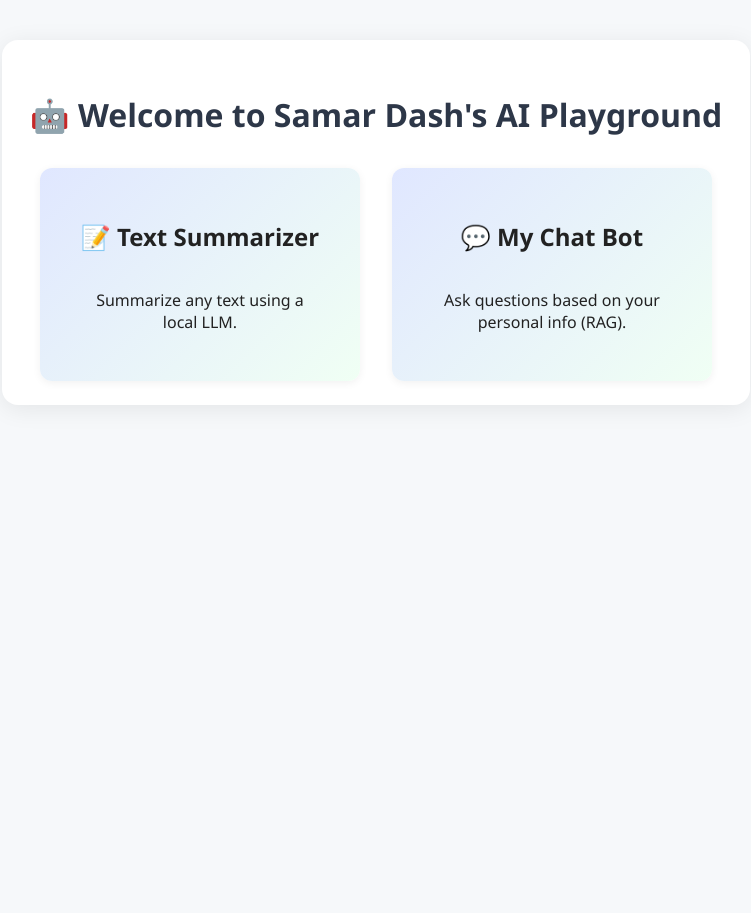
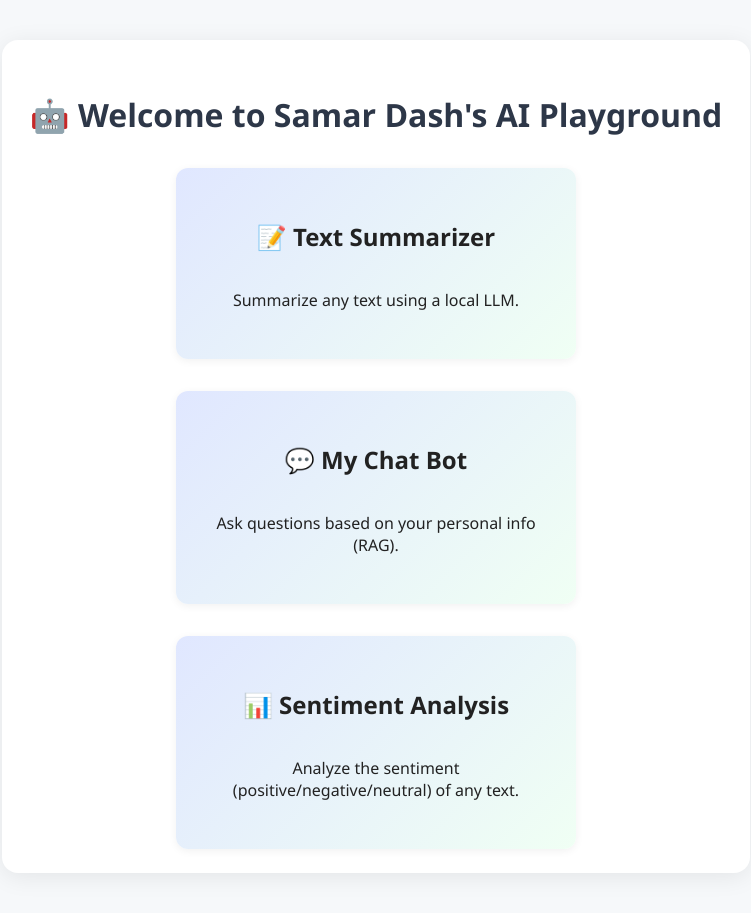
Before and after one commit to 12dit152/my-ai-agents, a FastAPI app: page / in a window 1280 px wide. Shown: the whole page, without its empty margins (264-1015 px from the left). Before the commit the page ends 381 px from the top, so only its background shows below. Run offline with FastAPI, Linux system fonts and the light colour scheme.

Commit message:
add sentiment analysis tool and update README for project overview

```diff
--- a/app.py
+++ b/app.py
@@ -5,6 +5,7 @@
 
 from text_summarisation.api import router as summarizer_router
 from my_chat_bot.api import router as chatbot_router
+from sentiment_analysis.api import router as sentiment_router
 
 app = FastAPI()
 
@@ -14,6 +15,7 @@
     os.path.join(BASE_DIR, "templates"),
     os.path.join(BASE_DIR, "text_summarisation", "templates"),
     os.path.join(BASE_DIR, "my_chat_bot", "templates"),
+    os.path.join(BASE_DIR, "sentiment_analysis", "templates"),
 ]
 
 # Custom Jinja2Templates to support multiple template dirs
@@ -38,3 +40,4 @@
 # Mount routers for each AI tool
 app.include_router(summarizer_router)
 app.include_router(chatbot_router)
+app.include_router(sentiment_router)
--- /dev/null
+++ b/sentiment_analysis/api.py
@@ -0,0 +1,29 @@
+from fastapi import APIRouter, Request, Form
+from fastapi.responses import HTMLResponse
+import subprocess
+import os
+
+router = APIRouter()
+
+TEMPLATE_NAME = "sentiment.html"
+MODEL_NAME = "mistral"
+INPUT_PATH = os.path.join(os.path.dirname(__file__), 'input', 'sample.txt')
+
+@router.get("/sentiment", response_class=HTMLResponse)
+def sentiment_page(request: Request):
+    return request.app.templates.TemplateResponse(TEMPLATE_NAME, {"request": request, "sentiment": None, "input_text": ""})
+
+@router.post("/sentiment", response_class=HTMLResponse)
+def sentiment_submit(request: Request, input_text: str = Form(...)):
+    prompt = (
+        "You are a sentiment analysis expert. "
+        "Analyze the following text and respond with only one word: Positive, Negative, or Neutral. "
+        "Text:\n" + input_text + "\nSentiment:"
+    )
+    result = subprocess.run(
+        ["ollama", "run", MODEL_NAME],
+        input=prompt.encode("utf-8"),
+        stdout=subprocess.PIPE,
+    )
+    sentiment = result.stdout.decode("utf-8").strip()
+    return request.app.templates.TemplateResponse(TEMPLATE_NAME, {"request": request, "sentiment": sentiment, "input_text": input_text})
--- /dev/null
+++ b/sentiment_analysis/input/sample.txt
@@ -0,0 +1,2 @@
+This is a sample text for sentiment analysis.
+You can replace this text with any content you want to analyze for sentiment (positive, negative, or neutral).
--- a/templates/home.html
+++ b/templates/home.html
@@ -9,14 +9,18 @@
 <body>
     <div class="container home">
         <h1>🤖 Welcome to Samar Dash's AI Playground</h1>
-        <div class="tool-cards">
-            <a href="/summarizer" class="tool-card">
+        <div class="tool-cards" style="display: flex; flex-wrap: wrap; gap: 32px; justify-content: center; margin-top: 32px;">
+            <a href="/summarizer" class="tool-card" style="flex: 1 1 260px; min-width: 240px; max-width: 320px;">
                 <h2>📝 Text Summarizer</h2>
                 <p>Summarize any text using a local LLM.</p>
             </a>
-            <a href="/chatbot" class="tool-card">
+            <a href="/chatbot" class="tool-card" style="flex: 1 1 260px; min-width: 240px; max-width: 320px;">
                 <h2>💬 My Chat Bot</h2>
                 <p>Ask questions based on your personal info (RAG).</p>
+            </a>
+            <a href="/sentiment" class="tool-card" style="flex: 1 1 260px; min-width: 240px; max-width: 320px;">
+                <h2>📊 Sentiment Analysis</h2>
+                <p>Analyze the sentiment (positive/negative/neutral) of any text.</p>
             </a>
         </div>
     </div>
```
Also changed, not shown: sentiment_analysis/templates/sentiment.html (added, +25 -0 lines), README.md, sentiment_analysis/README.md (added).
